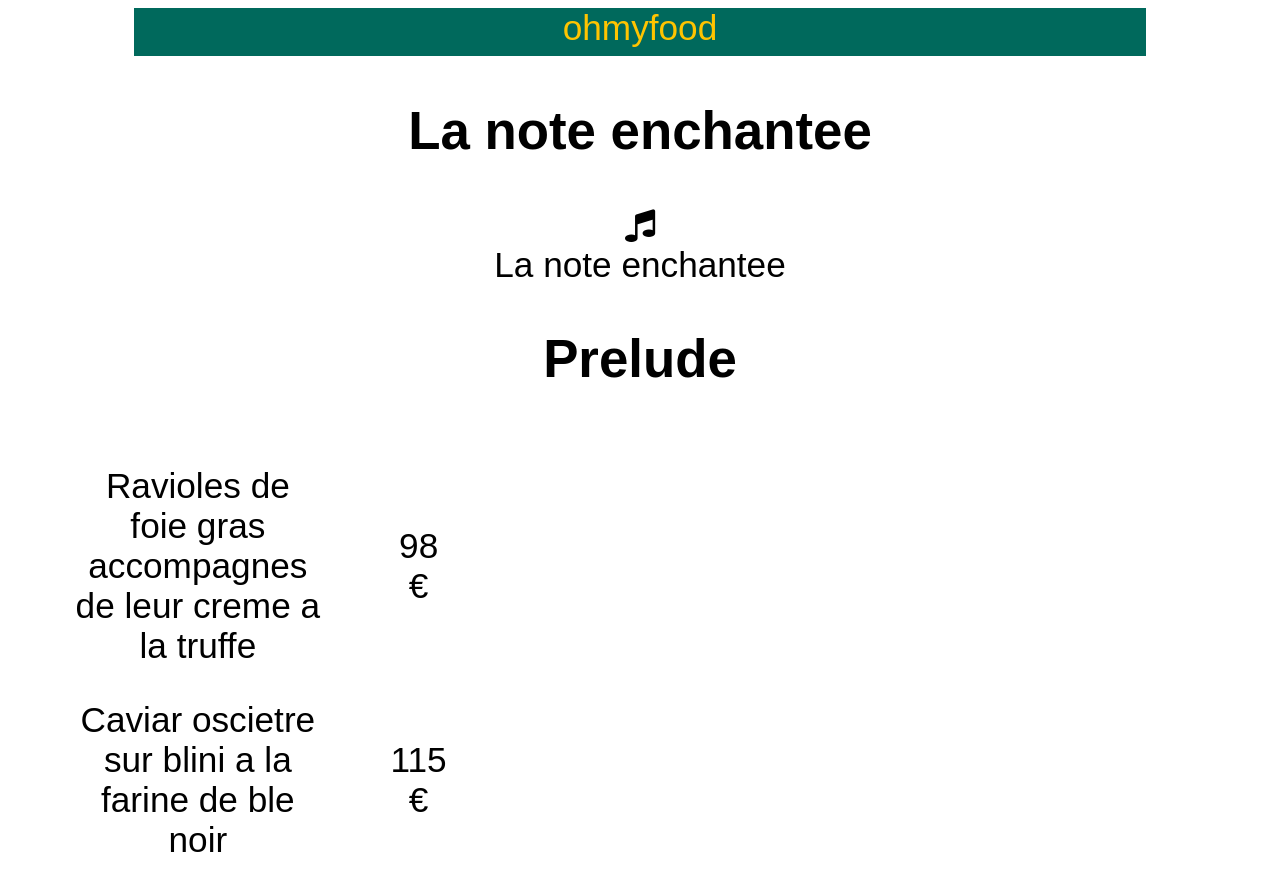
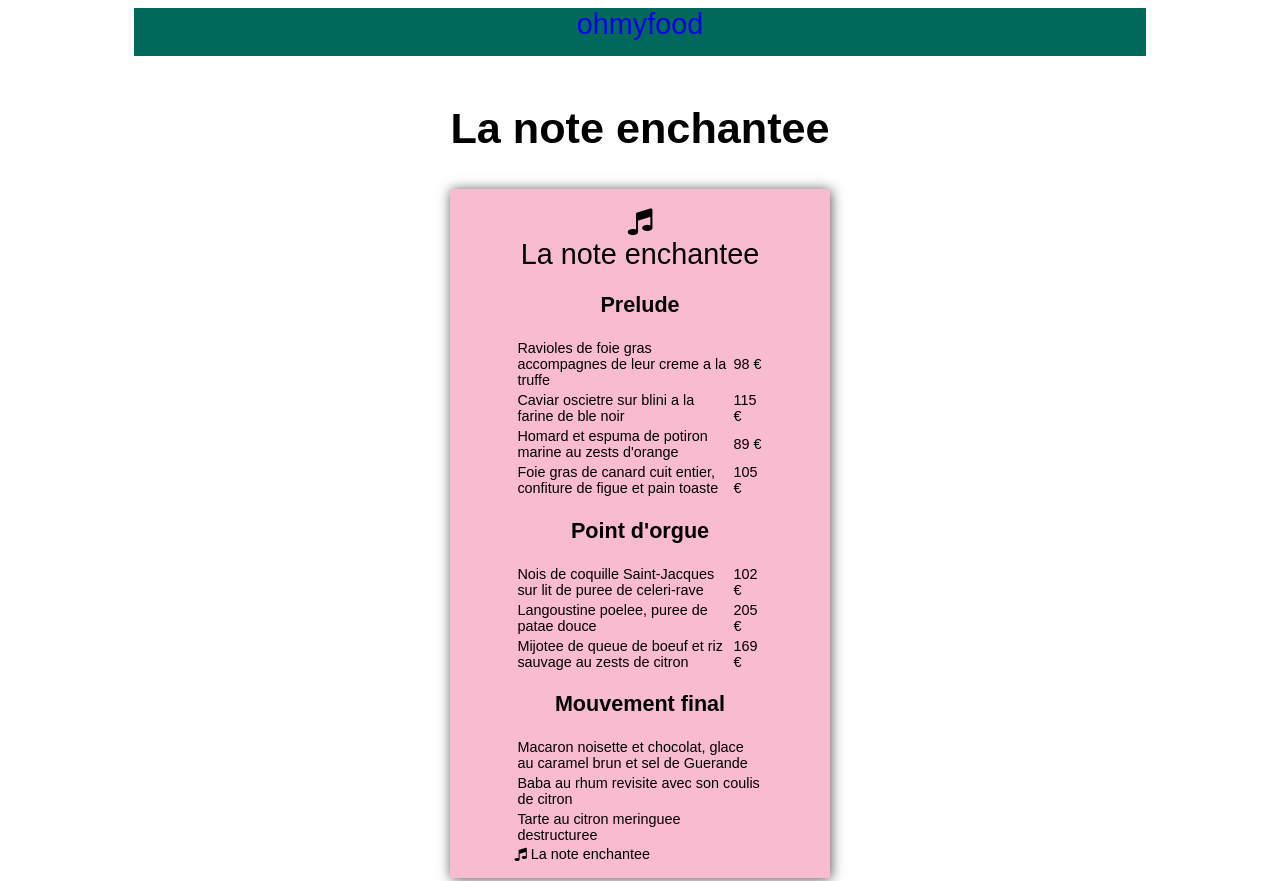
Before and after one commit to arseneRuben/ohmyfoodRepository, a website: page note.html in a window 1280 px wide. Shown: the top 881 px of the page. Drawn offline with Linux system fonts and the light colour scheme.

Commit message:
second commit

```diff
--- a/note.html
+++ b/note.html
@@ -9,10 +9,13 @@
 <head>
   <meta charset="utf-8">
   <meta http-equiv="X-UA-Compatible" content="IE=edge">
-  <title>Food</title>
+  <title>Note Enchantee</title>
 
   <meta name="description" content="OhMyFood">
   <meta name="viewport" content="initial-scale=1.0, user-scalable=yes" />
+
+  <link rel="icon" type="image/png" href="images/logo.png" />
+
 
   <link rel="stylesheet" href="css/font-awesome-4.7.0/css/font-awesome.min.css">
   <link rel="stylesheet" media="screen" href="styles/layout.css" />
@@ -27,16 +30,20 @@
 <body>
 
   <header class="header">
-    <div class="header__banner">ohmyfood</div>
+    <div class="header__banner"><a href="index.html">ohmyfood</a></div>
     <div class="header__search"></div>
   </header>
+  <div class="logo"></div>
   <h2>La note enchantee</h2>
-  <div class="container"><i class="fa fa-music" aria-hidden="true"></i><br /> La note enchantee</div>
+  </div>
+  <div class="container">
+
     <div class="container__note">
+      <span> <i class="fa fa-music" aria-hidden="true"></i><br /> La note enchantee</span>
+      <article>
 
-    <article>
-      <h2>Prelude</h2>
         <table>
+         <tr>  <td colspan="2"><span><h2>Prelude</h2></span></td></tr>
           <tr>
             <td> Ravioles de foie gras accompagnes de leur creme a la truffe </td>
             <td>98 &euro;</td>
@@ -53,9 +60,38 @@
             <td> Foie gras de canard cuit entier, confiture de figue et pain toaste </td>
             <td>105 &euro;</td>
           </tr>
+          <tr>  <td colspan="2"><span><h2>Point d'orgue</h2></span></td></tr>
+          <tr>
+            <td> Nois de coquille Saint-Jacques sur lit de puree de celeri-rave </td>
+            <td>102 &euro;</td>
+          </tr>
+          <tr>
+            <td> Langoustine poelee, puree de patae douce </td>
+            <td>205 &euro;</td>
+          </tr>
+          <tr>
+            <td>Mijotee de queue de boeuf et riz sauvage au zests de citron </td>
+            <td>169 &euro;</td>
+          </tr>
+
+          <tr>  <td colspan="2"><span><h2> Mouvement final </h2></span></td></tr>
+          <tr>
+            <td colspan="2"> Macaron noisette et chocolat, glace au caramel brun et sel de Guerande </td>
+
+          </tr>
+          <tr>
+            <td colspan="2"> Baba au rhum revisite avec son coulis de citron </td>
+
+          </tr>
+          <tr>
+            <td colspan="2"> Tarte au citron meringuee destructuree </td>
+
+          </tr>
+
         </table>
-
+        <span><i class="fa fa-music" aria-hidden="true"></i> La note enchantee</span>
       </article>
+    </div>
   </div>
   <footer class="footer">
     <span class="footer__left">Mentions legales</span>
--- a/sass/main.scss
+++ b/sass/main.scss
@@ -1,18 +1,8 @@
 body{
-    font: 2.2em "Fira Sans", sans-serif;
+    font: 1.8em "Fira Sans", sans-serif;
     text-align: center;
 }
-
-
-
-
-
-table {
-    border-spacing: 4rem 2rem;
-    width: 40%;
-}
-
-
+a {text-decoration: none;}
 
 .logo{
     margin-top: 3rem;;
@@ -33,28 +23,30 @@ table {
 
 }
 
+
 .container {
-
+    margin-left: auto;
+    margin-right: auto;
+    margin-top: 2rem;
+    width: 30%;
     &__menu {
-        margin: auto;
-        td{
-
+        border-spacing: 4rem 2rem;
+        td {
             box-shadow: 1px 1px 12px #555;
-              margin: 10px 2px 10px 2px;
+             //margin: 10px 2px 10px 2px;
               height: 18rem;
-
-
+              opacity: 1;
+              -webkit-transition: .3s ease-in-out;
+              transition: .3s ease-in-out;
+              &:hover {
+                opacity: .5;
+              }
           }
 
         &__top {
-
-
             &__left{
-                height: 9rem;
-
-                background-color: #ff8a80;
+             background-color: #ff8a80;
                 color:#795548;
-
             }
 
             &__right {
@@ -66,21 +58,14 @@ table {
         }
         &__bottom {
             font-family: cursive;
-
             &__left {
-
 
                     color: white;
                     background: linear-gradient(to right, #4429a5 0%, #33ccff 100%);
                     -webkit-background-clip: text;
                     -webkit-text-fill-color: transparent;
-
-
             }
             &__right {
-
-
-
                     color: white;
                     background: linear-gradient(to right, #388E3C 0%, #B2FF59 100%);
                     -webkit-background-clip: text;
@@ -89,26 +74,30 @@ table {
             }
         }
     }
+    &__note {
+
+        background-color: #F8BBD0;
+        box-shadow: 1px 1px 12px #555;
+        padding:  1rem 4rem ;
+        margin-bottom: 4rem;;
+       article{
+           font-size: 0.5em;
+           text-align: left;
+       }
+       span {
+        text-align: center;
+       }
+    }
+    &__delices {
+        background-color: #BBDEFB;
+        color: white;
+                    background: linear-gradient(to right, #4429a5 0%, #33ccff 100%);
+                    -webkit-background-clip: text;
+                    -webkit-text-fill-color: transparent;
 
 
-
-
-
-}
-
-
-
-header, footer {
-    background-color: #00695C;
-    color : #FFC400;
-    width: 80%;
-    height: 3rem;
-    margin: auto;
-    >span{
-        margin:  4rem 20rem;
     }
 }
-
 
 
 div.button{
@@ -143,4 +132,13 @@ button {
     }
 
 
-    a {text-decoration: none;}
+    header, footer {
+        background-color: #00695C;
+        color : #FFC400;
+        width: 80%;
+        height: 3rem;
+        margin: auto;
+        >span{
+            margin:  4rem 20rem;
+        }
+    }
```
Also changed, not shown: delices.html (added, +55 -0 lines), index.html (+6 -10 lines), styles/layout.css, 1 other file. Lines whose indentation alone changed are shown as unchanged.
